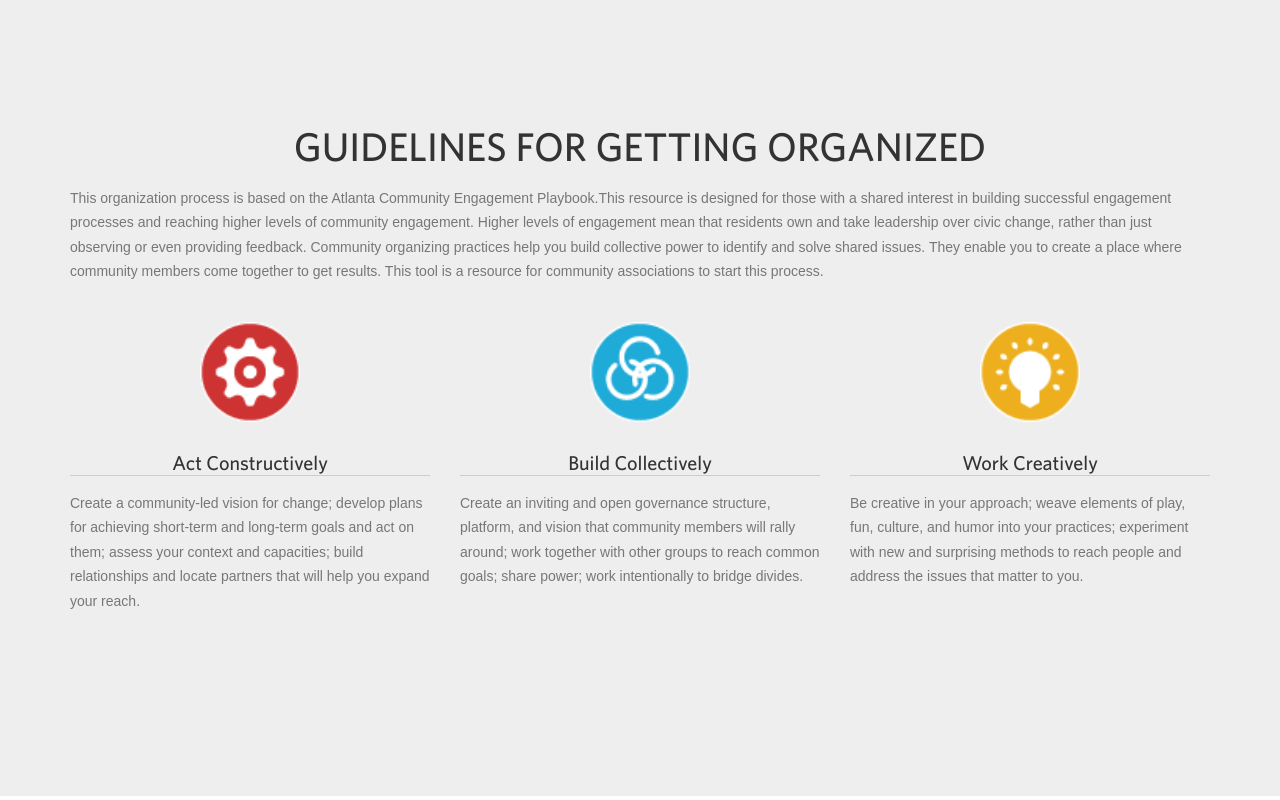
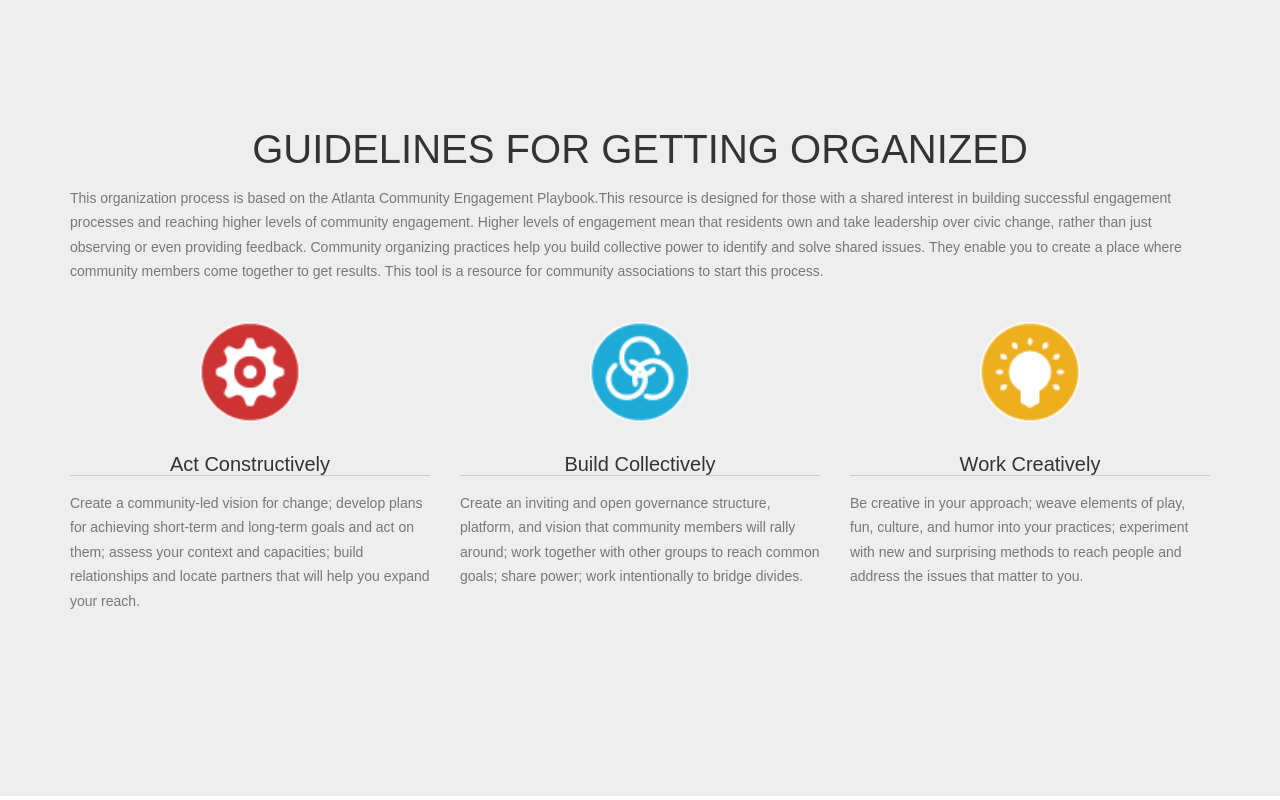
Before and after one commit to CheungAmbrose/Final-Project, a website: page home.html in a window 1280 px wide. Shown: the part 820-1620 px from the top of the page. Drawn offline with nearby package versions, Linux system fonts and the light colour scheme; files whose address does not match are found by name; a web font is replaced by a local one.

Commit message:
CSS Font Change

```diff
--- a/css/agency.css
+++ b/css/agency.css
@@ -91,7 +91,7 @@ h1 {
 
 
 h2{
-  font-family: "WHTF", "helvetica", sans-serif;
+  font-family: "WhitneyHTF-Medium", sans-serif;
   text-transform: uppercase;
   font-weight: 500;
   letter-spacing: 0px;
@@ -313,6 +313,7 @@ header {
   color: white;
 }
 header .intro-text {
+  font-family: "WhitneyHTF-Medium", sans-serif;
   padding-top: 100px;
   padding-bottom: 50px;
 }
@@ -333,6 +334,7 @@ header .intro-text .intro-heading {
 }
 @media (min-width: 768px) {
   header .intro-text {
+    font-family: "WhitneyHTF-Medium", sans-serif;
     padding-top: 300px;
     padding-bottom: 200px;
   }
@@ -356,6 +358,7 @@ section {
   padding: 50px 0;
 }
 section h2.section-heading {
+  font-family: "WhitneyHTF-Medium", sans-serif;
   font-size: 40px;
   margin-top: 0;
   margin-bottom: 15px;
@@ -376,6 +379,7 @@ section h3.section-subheading {
   }
 }
 .service-heading {
+  font-family: "WhitneyHTF-Medium", sans-serif;
   margin: 15px 0;
   text-transform: none;
 }
```
